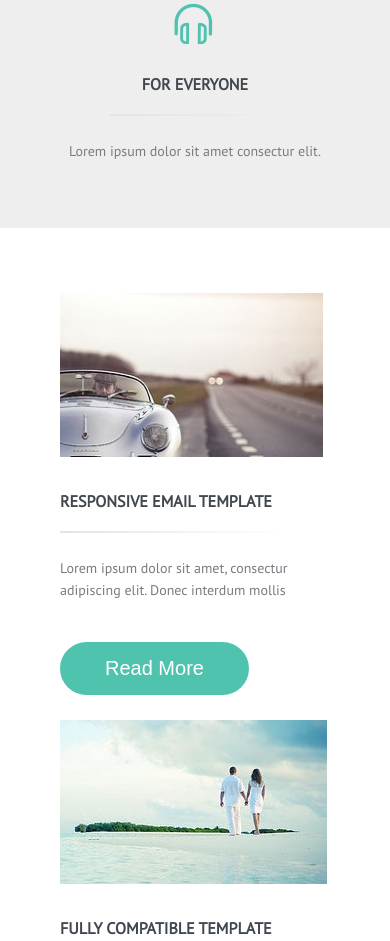
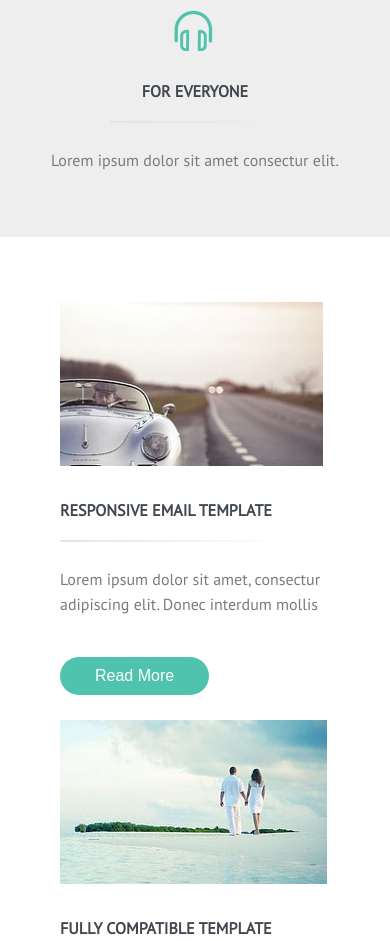
Before and after one commit to VeronikaSerhiienko/ElenaR, a plain HTML site: page index.html in a window 390 px wide. Shown: the part 1059-2000 px from the top of the page. Drawn offline with Linux system fonts and the light colour scheme.

Commit message:
dicrease font-sizes and button

```diff
--- a/styles/style.css
+++ b/styles/style.css
@@ -239,7 +239,6 @@ body {
 }
 
 .clients__item__p {
-	font-size: 14px;
 	line-height: 1.55em;
 	margin: 0;
 }
@@ -306,7 +305,6 @@ body {
 .themeforest__item__p,
 .supported__item__p,
 .option__item__p {
-	font-size: 14px;
 	line-height: 1.55em;
 	margin: 0;
 	text-align: left;
@@ -325,8 +323,8 @@ body {
 
 @media screen and (min-width: 320px) and (max-width: 619px) {
 	.button {
-		padding: 15px 45px;
-		font-size: 20px;
+		padding: 10px 35px;
+		font-size: 16px;
 	}
 }
 
@@ -423,7 +421,7 @@ body {
 
 @media screen and (min-width: 320px) and (max-width: 619px) {
 	.checkthisout {
-		font-size: 20px;
+		font-size: 18px;
 	}
 }
 
```
